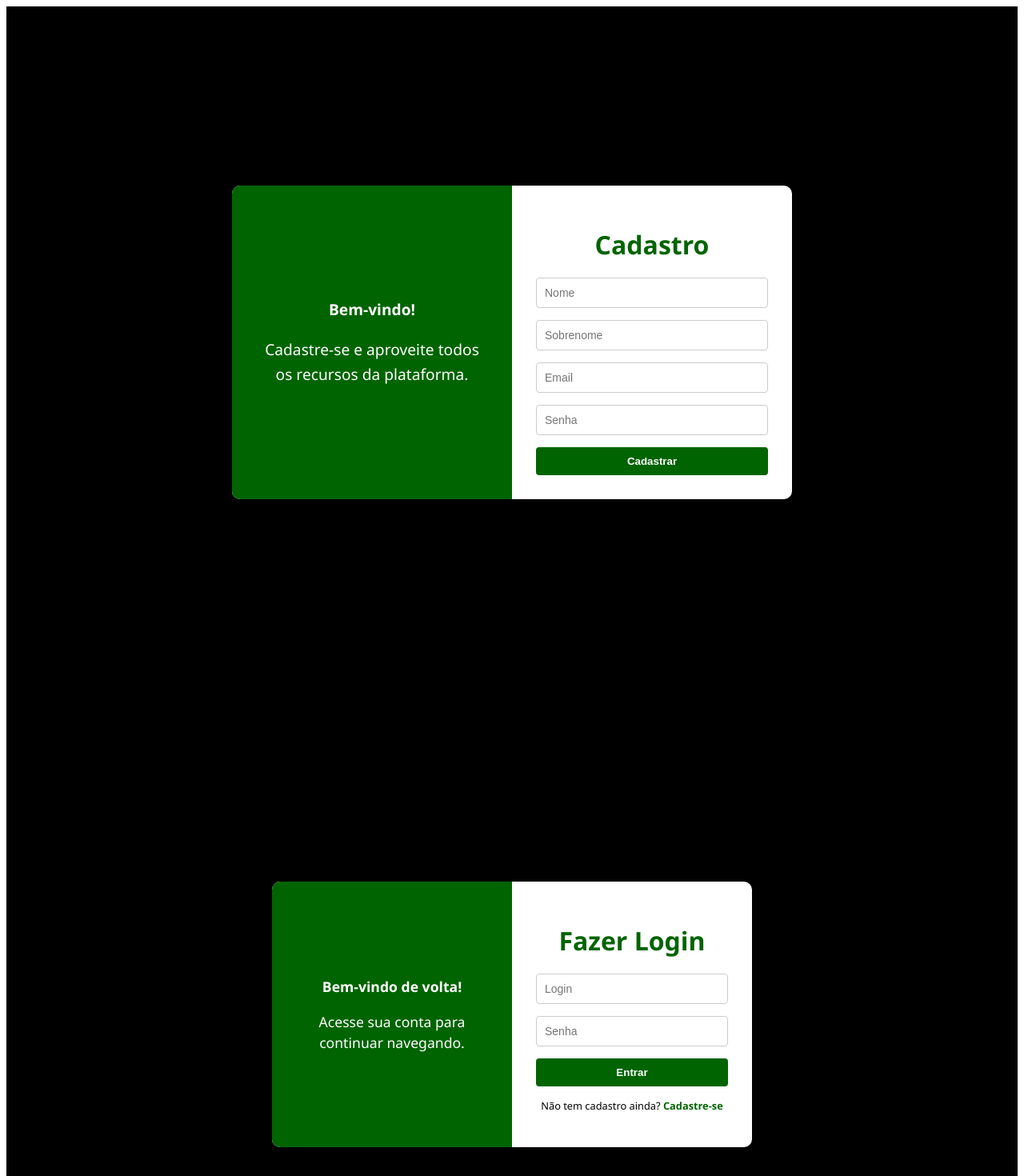
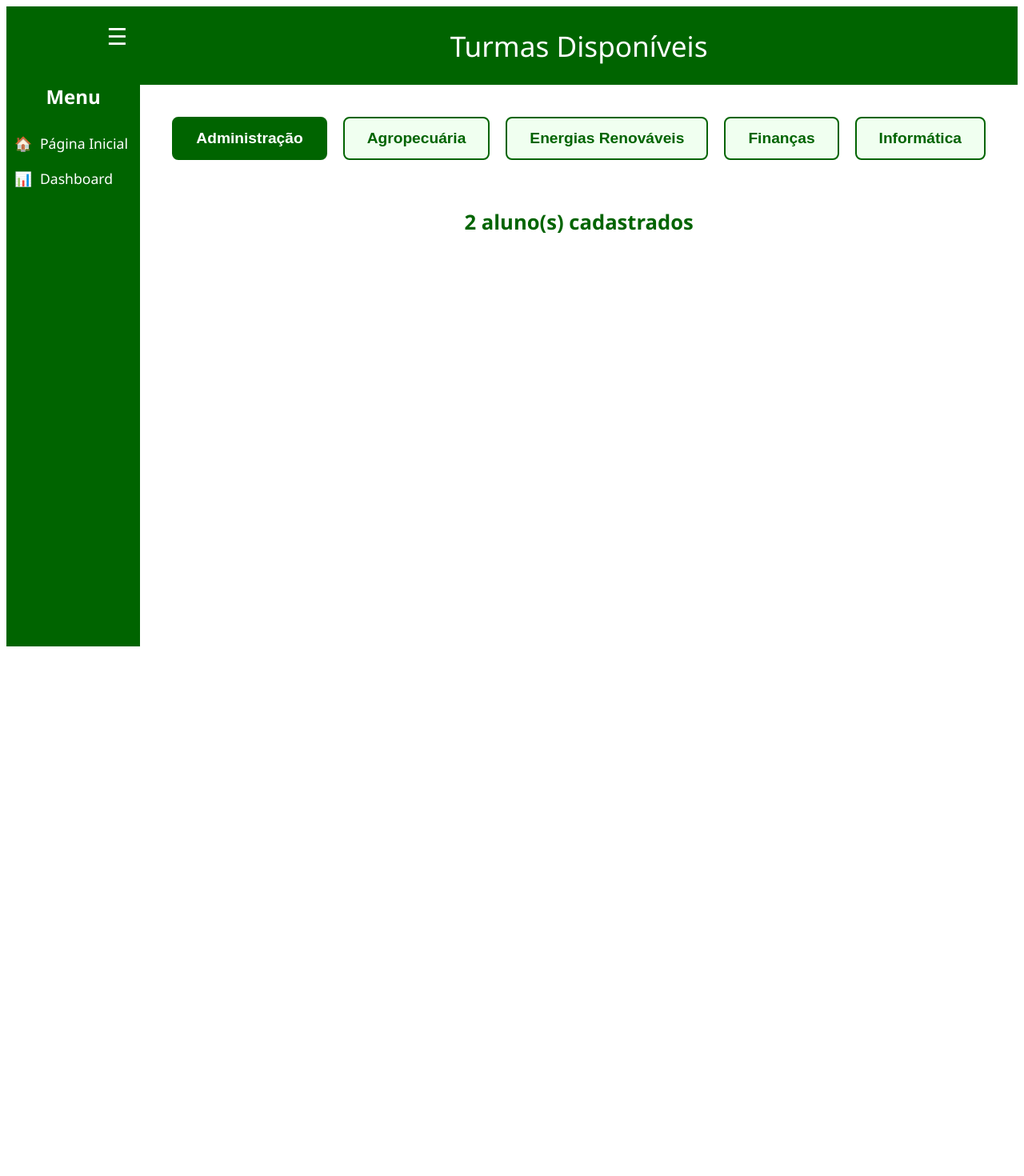
Before and after one commit to anaclaraleitexavier/selecao.alunos, a React (Vite) app: page / in a window 1280 px wide. Shown: the top 1470 px of the page at 80% size. After the commit the page ends 816 px from the top, so only its background shows below. Built offline with nearby package versions, Linux system fonts and the light colour scheme.

Commit message:
Update App.jsx

```diff
--- a/src/App.jsx
+++ b/src/App.jsx
@@ -1,23 +1,17 @@
-import { useState } from 'react'
-import './App.css'
+import { Routes, Route } from 'react-router-dom'
 import Cadastro from './componentes/cadastro'
 import Login from './componentes/login'
 import Home from './componentes/home'
 import Cadnotas from './componentes/cadnotas'
 
-
 function App() {
-  const [count, setCount] = useState(0)
-
   return (
-    <>
-    <Cadastro/>
-    <Login/>
-    <Home/>
-    <Cadnotas/>
-
-    </>
-
+    <Routes>
+      <Route path="/" element={<Home />} />
+      <Route path="/cadastro" element={<Cadastro />} />
+      <Route path="/login" element={<Login />} />
+      <Route path="/cadnotas" element={<Cadnotas />} />
+    </Routes>
   )
 }
 
```
